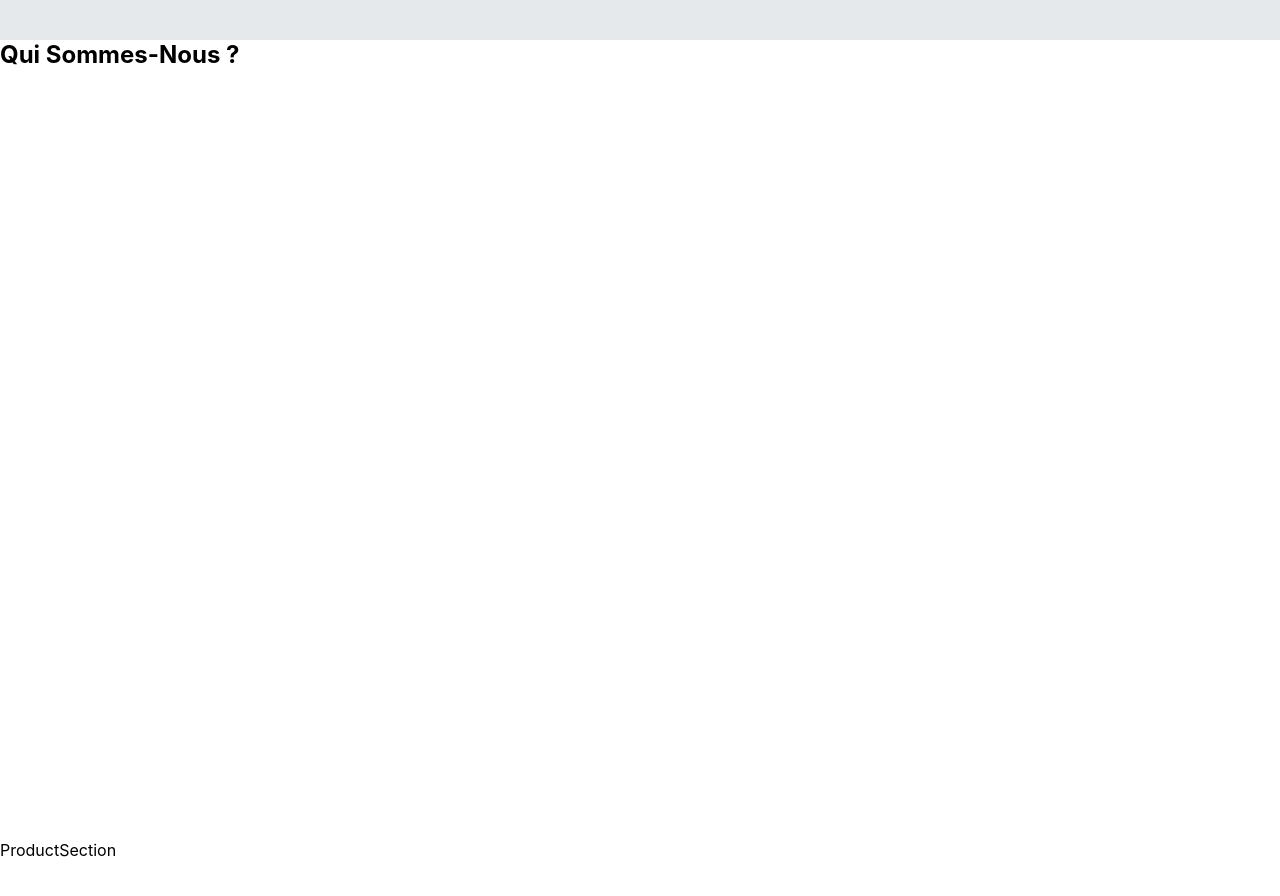
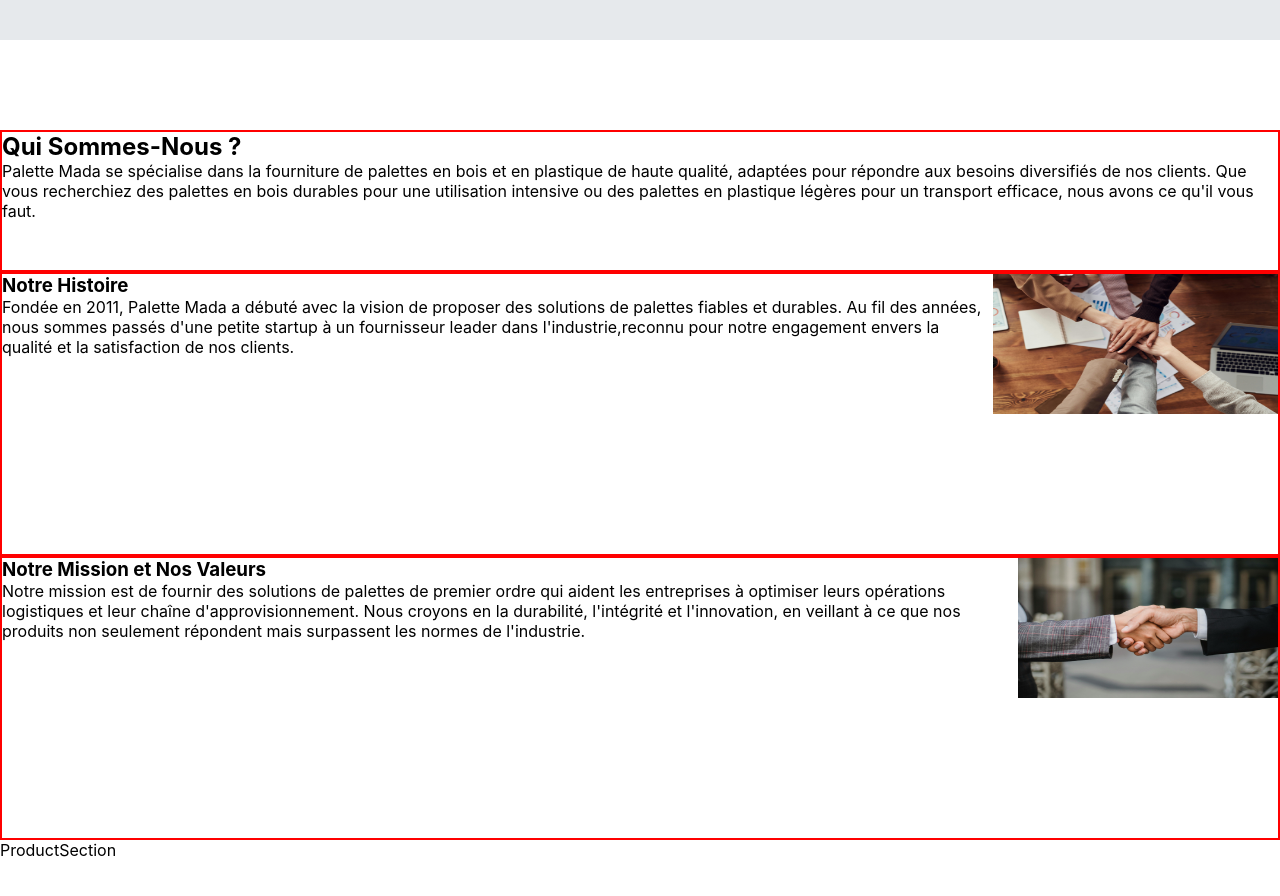
Before and after one commit to ManohisoaVicky/palette_mada, a React (Create React App) app: page / in a window 1280 px wide. Shown: the part 760-1656 px from the top of the page. Built offline with nearby package versions, Linux system fonts and the light colour scheme.

Commit message:
added main content of about section

```diff
--- a/src/App.css
+++ b/src/App.css
@@ -131,6 +131,33 @@
   color: var(--dark-brown);
   font-size: 1.3rem;
   padding-top: 1rem;
+  font-family: 'Roboto', sans-serif;
 }
 
 /*---------------------------------------------------------About Section Styles-----------------------------------------------*/
+
+#about {
+  padding-top: 7%;
+}
+
+.intro {
+  border: 2px solid red;
+  height: 20%;
+}
+
+.history,
+.values {
+  display: flex;
+  height: 40%;
+  border: 2px solid red;
+}
+
+.about-img {
+  width: 50%;
+  height: 50%;
+}
+
+.about-img > img {
+  width: 100%;
+  height: 100%;
+}
--- a/src/components/sections/AboutSection.tsx
+++ b/src/components/sections/AboutSection.tsx
@@ -1,13 +1,45 @@
 import React from 'react'
+import handshake from "../../images/handshake.jpg"
+import teamwork from "../../images/teamwork.jpg"
 
 function AboutSection() {
   return (
     <div className='section' id='about'>
+
       <div className="intro">
         <h2>Qui Sommes-Nous ?</h2>
+        <p>Palette Mada se spécialise dans la fourniture de palettes en bois et en plastique de haute qualité,
+            adaptées pour répondre aux besoins diversifiés de nos clients. Que vous recherchiez des palettes
+            en bois durables pour une utilisation intensive ou des palettes en plastique légères pour un transport efficace,
+            nous avons ce qu'il vous faut.</p>
       </div>
-      <div className="history"></div>
-      <div className="values"></div>
+
+      <div className="history">
+        <div className="history-content">
+          <h3>Notre Histoire</h3>
+          <p>Fondée en 2011, Palette Mada a débuté avec la vision de proposer des
+              solutions de palettes fiables et durables. Au fil des années, nous sommes
+              passés d'une petite startup à un fournisseur leader dans l'industrie,reconnu
+              pour notre engagement envers la qualité et la satisfaction de nos clients.</p>
+        </div>
+        <div className="about-img">
+          <img src={teamwork} alt="Teamwork" />
+        </div>
+      </div>
+
+      <div className="values">
+        <div className="values-content">
+          <h3>Notre Mission et Nos Valeurs</h3>
+          <p>Notre mission est de fournir des solutions de palettes de premier ordre
+              qui aident les entreprises à optimiser leurs opérations logistiques et leur
+              chaîne d'approvisionnement. Nous croyons en la durabilité, l'intégrité et
+              l'innovation, en veillant à ce que nos produits non seulement répondent
+              mais surpassent les normes de l'industrie.</p>
+        </div>
+        <div className="about-img">
+          <img src={handshake} alt="Handshake" />
+        </div>
+      </div>
     </div>
   )
 }
```
